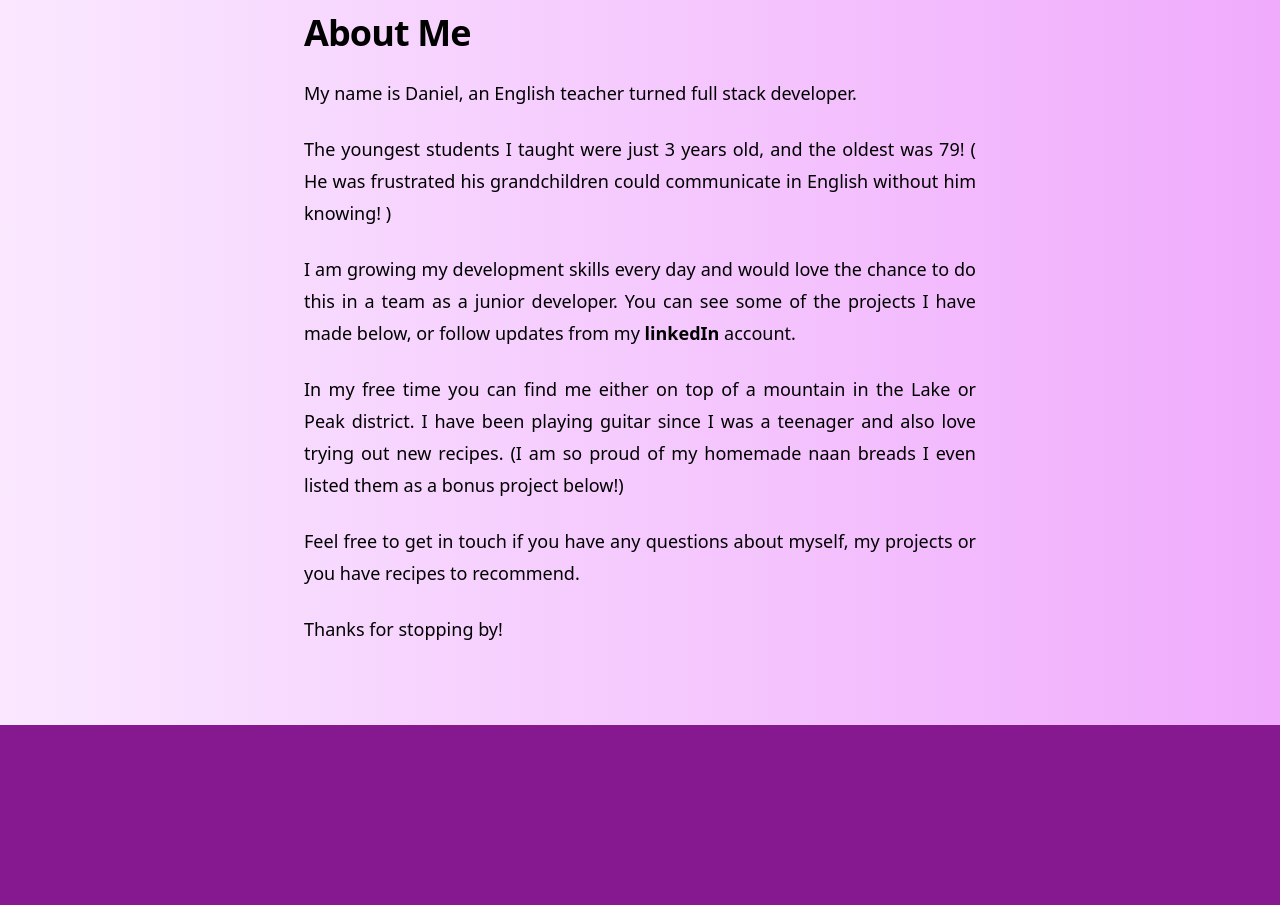
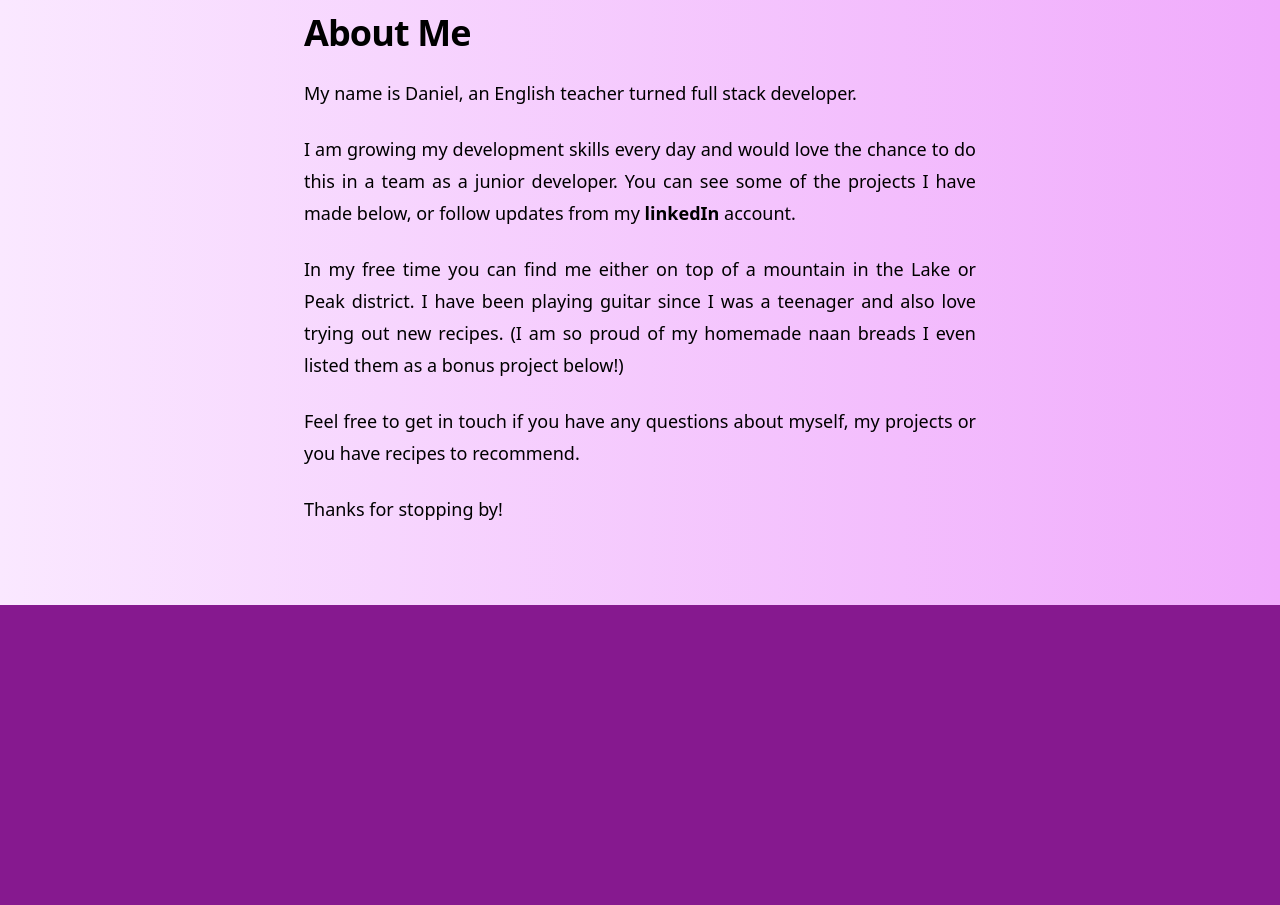
Before and after one commit to DanielCouperthwaite/Portfolio, a React (Vite) app: page / in a window 1280 px wide. Shown: the part 1040-1945 px from the top of the page. Built offline with nearby package versions, Linux system fonts and the light colour scheme.

Commit message:
update about me section

```diff
--- a/src/components/Me.jsx
+++ b/src/components/Me.jsx
@@ -10,9 +10,9 @@ export default function Me () {
                     <p className="mt-6 text-lg leading-8">
                         My name is Daniel, an English teacher turned full stack developer.
                     </p>
-                    <p className="mt-6 text-justify text-lg leading-8">
+                    {/* <p className="mt-6 text-justify text-lg leading-8">
                         The youngest students I taught were just 3 years old, and the oldest was 79! ( He was frustrated his grandchildren could communicate in English without him knowing! )
-                    </p>
+                    </p> */}
                     <p className="mt-6 text-lg leading-8">
                         I am growing my development skills every day and would love the chance to do this in a team as a junior developer. You can see some of the projects I have made below, or follow updates from my <a href={"https://www.linkedin.com/in/daniel-couperthwaite-209290139/"} target="_blank" className="font-bold">linkedIn</a> account.
                     </p>
```
